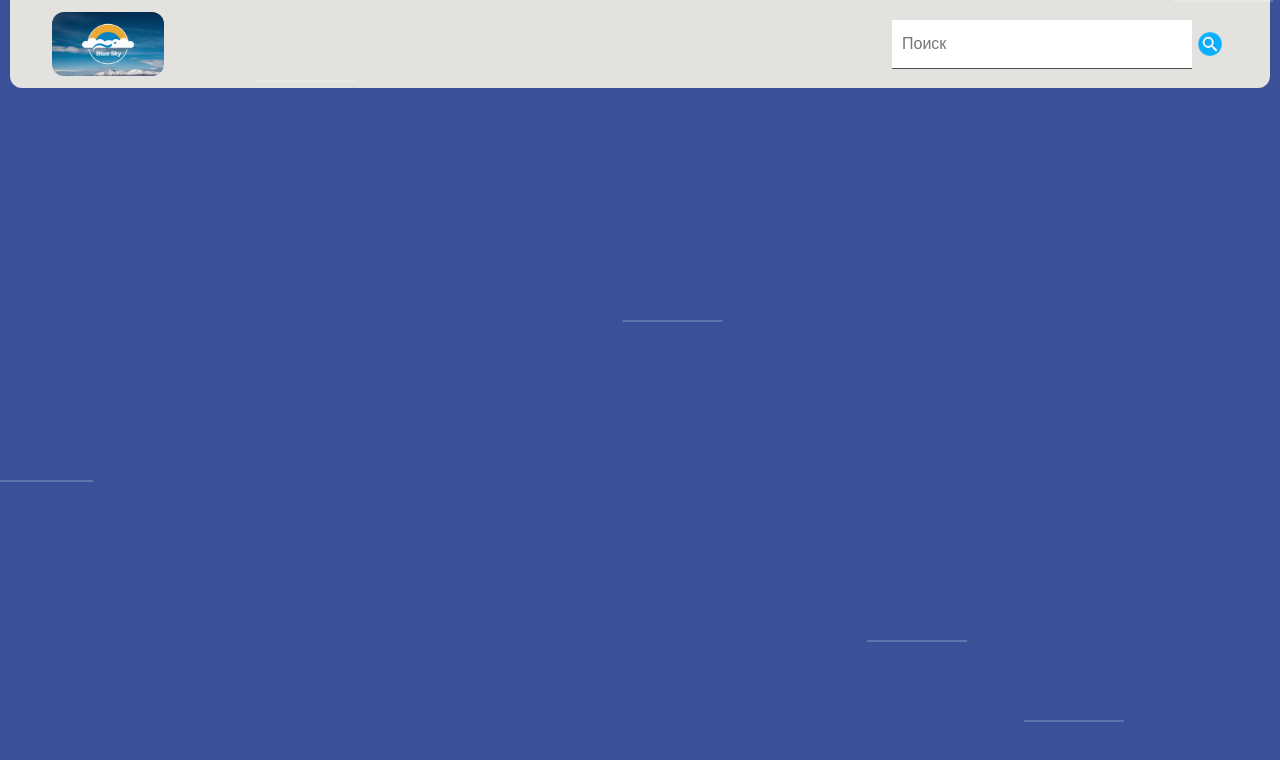
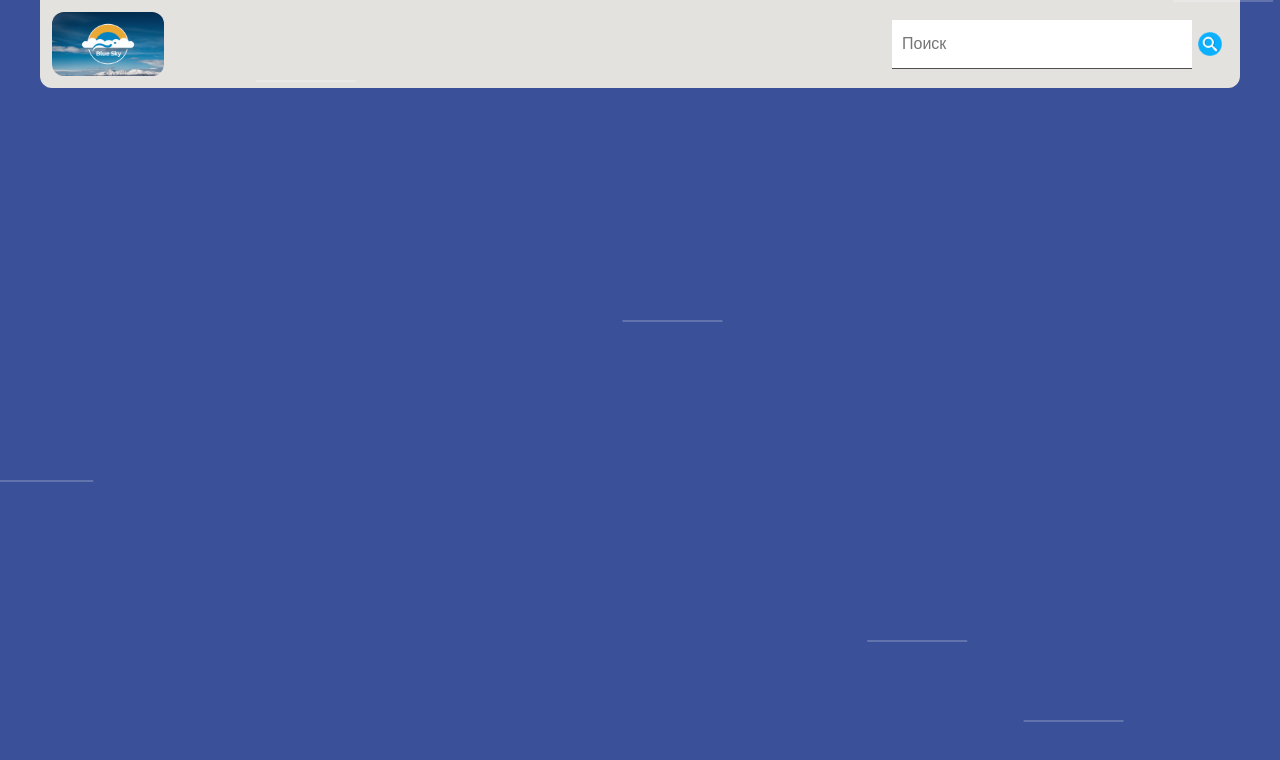
Before and after one commit to SonRayS/blueSky, a React (Vite) app: page / in a window 1280 px wide. Shown: the top 760 px of the page. Built offline with nearby package versions, Linux system fonts and the light colour scheme.

Commit message:
save fix style

```diff
--- a/src/components/GlobalStyle/Global.style.ts
+++ b/src/components/GlobalStyle/Global.style.ts
@@ -37,6 +37,4 @@ export const Container = styled.div`
   width: 100%;
   margin: 0 auto;
   padding: 0 30px;
-  background-color: #e3e2df;
-  border-radius: 0px 0px 12px 12px;
 `;
--- a/src/components/header/Header.style.ts
+++ b/src/components/header/Header.style.ts
@@ -1,6 +1,8 @@
 import styled from "styled-components";
 
 export const Headers = styled.div`
+  background-color: #e3e2df;
+  border-radius: 0px 0px 12px 12px;
   display: flex;
   justify-content: space-between;
   flex-wrap: nowrap;
```
